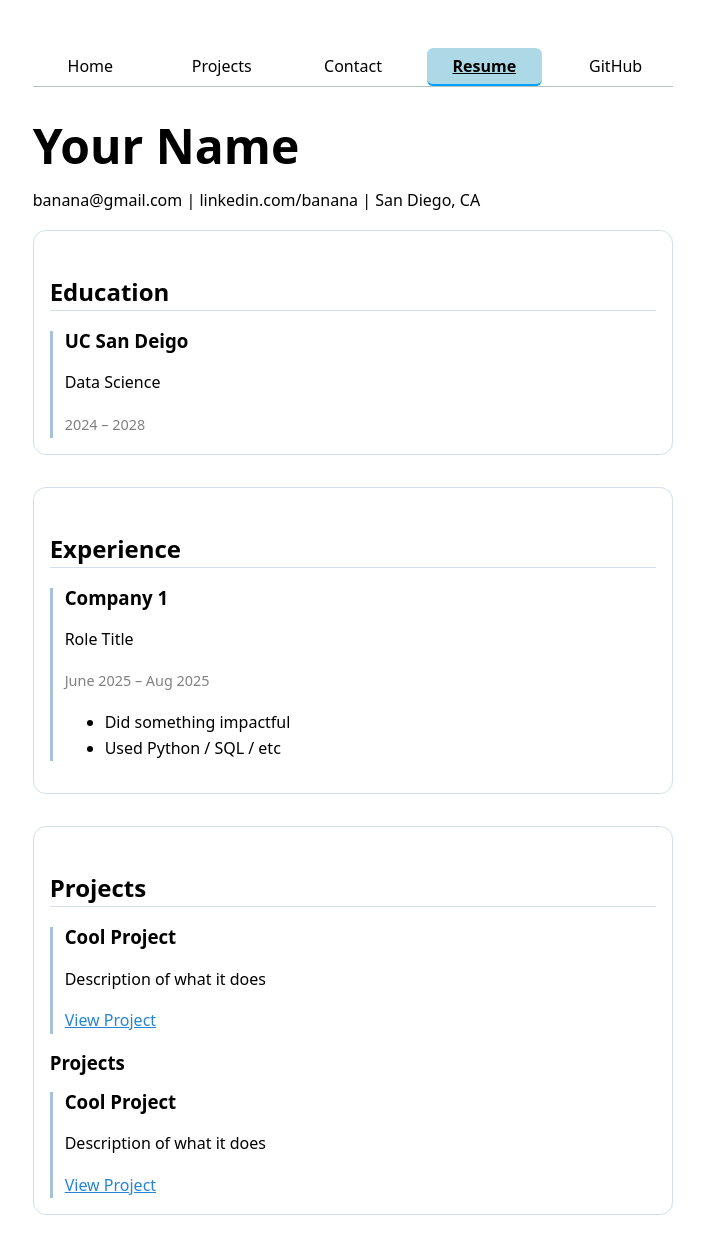
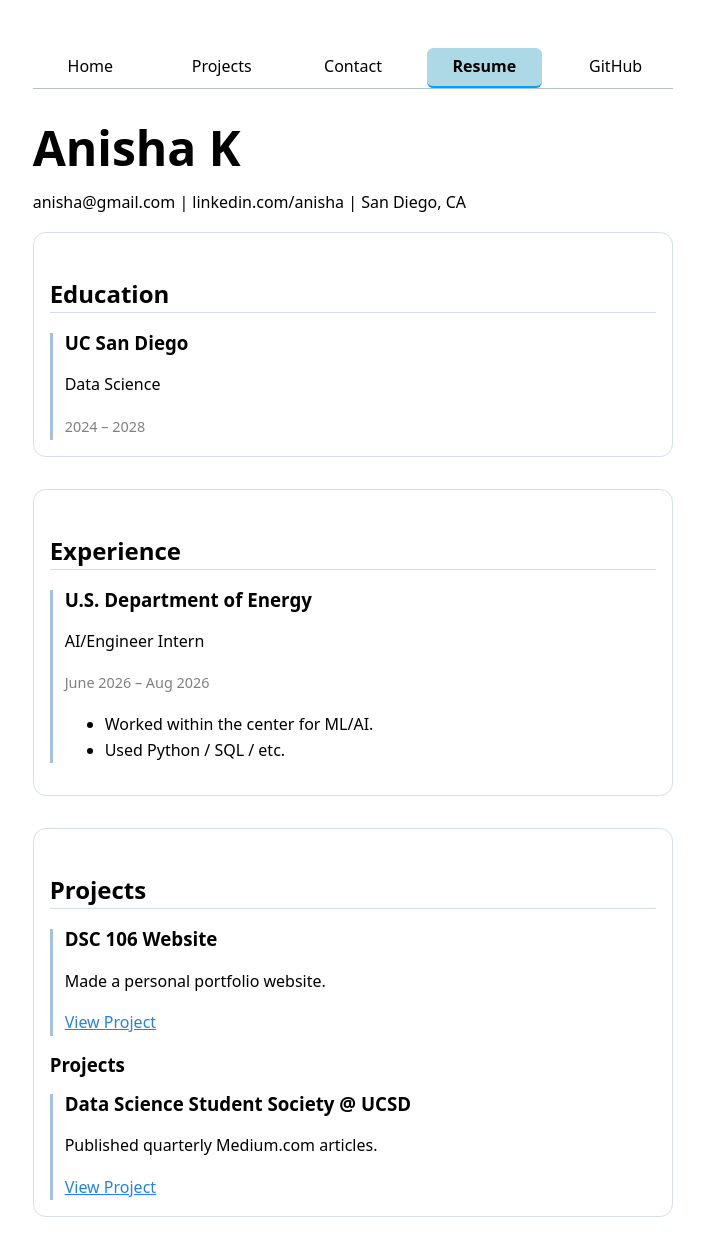
Before and after one commit to k-anisha/portfolio, a plain HTML site: page resume/index.html in a window 1280 px wide. Shown: the whole page, without its empty margins (287-991 px from the left). Drawn offline with Linux system fonts and the light colour scheme.

Commit message:
changes to spacing in .style

```diff
--- a/resume/index.html
+++ b/resume/index.html
@@ -6,7 +6,7 @@
   <title>Resume</title>
   <link rel="stylesheet" href="../style.css">
 </head>
-<body>
+<body class="resume">
 
   <nav>
     <a href="../index.html">Home</a>
@@ -16,14 +16,14 @@
     <a href="https://github.com/k-anisha" target="_blank">GitHub</a>
   </nav>
 
-  <h1>Your Name</h1>
-  <p>banana@gmail.com | linkedin.com/banana | San Diego, CA</p>
+  <h1>Anisha K</h1>
+  <p>anisha@gmail.com | linkedin.com/anisha | San Diego, CA</p>
 
   <section>
     <h2>Education</h2>
 
     <article>
-      <h3>UC San Deigo</h3>
+      <h3>UC San Diego</h3>
       <p>Data Science</p>
       <time>2024 – 2028</time>
     </article>
@@ -34,12 +34,12 @@
     <h2>Experience</h2>
 
     <article>
-      <h3>Company 1</h3>
-      <p>Role Title</p>
-      <time>June 2025 – Aug 2025</time>
+      <h3>U.S. Department of Energy</h3>
+      <p>AI/Engineer Intern</p>
+      <time>June 2026 – Aug 2026</time>
       <ul>
-        <li>Did something impactful</li>
-        <li>Used Python / SQL / etc</li>
+        <li>Worked within the center for ML/AI.</li>
+        <li>Used Python / SQL / etc.</li>
       </ul>
     </article>
 
@@ -49,16 +49,16 @@
     <h2>Projects</h2>
 
     <article>
-      <h3>Cool Project</h3>
-      <p>Description of what it does</p>
+      <h3>DSC 106 Website</h3>
+      <p>Made a personal portfolio website.</p>
       <a href="#">View Project</a>
     </article>
 
     <h3>Projects</h3>
 
     <article>
-      <h3>Cool Project</h3>
-      <p>Description of what it does</p>
+      <h3>Data Science Student Society @ UCSD</h3>
+      <p>Published quarterly Medium.com articles.</p>
       <a href="#">View Project</a>
     </article>
 
--- a/style.css
+++ b/style.css
@@ -81,10 +81,9 @@ h6 {
   text-wrap: balance;
 }
 
+/* ===== Resume page only ===== */
 
-/* ===== Resume page styling ===== */
-
-body {
+.resume {
   max-width: 70ch;
   margin: 2rem auto;
   padding: 1rem;
@@ -92,41 +91,18 @@ body {
   line-height: 1.6;
 }
 
-h1 {
+.resume h1 {
   font-size: 3rem;
   margin-bottom: 0.2rem;
 }
 
-h2 {
+.resume h2 {
   margin-top: 2rem;
   border-bottom: 1px solid oklch(90% 0.02 250);
   padding-bottom: 0.3rem;
 }
 
-nav {
-  display: flex;
-  gap: 1em;
-  flex-wrap: wrap;
-  margin-bottom: 2rem;
-}
-
-nav a {
-  text-decoration: none;
-  color: inherit;
-  padding: 0.4em 0.6em;
-  border-radius: 0.4em;
-}
-
-nav a:hover {
-  background: oklch(92% 0.03 250);
-}
-
-nav a.current {
-  font-weight: 600;
-  border-bottom: 2px solid oklch(70% 0.2 250);
-}
-
-section {
+.resume section {
   margin-bottom: 2rem;
   padding: 1rem;
   border: 1px solid oklch(90% 0.02 250);
@@ -134,17 +110,40 @@ section {
   background: white;
 }
 
-section article {
+.resume section article {
   margin-top: 1rem;
   padding-left: 0.75rem;
   border-left: 3px solid oklch(80% 0.05 250);
 }
 
-time {
+.resume nav {
+  display: flex;
+  gap: 1em;
+  flex-wrap: wrap;
+  margin-bottom: 2rem;
+}
+
+.resume nav a {
+  text-decoration: none;
+  color: inherit;
+  padding: 0.4em 0.6em;
+  border-radius: 0.4em;
+}
+
+.resume nav a:hover {
+  background: oklch(92% 0.03 250);
+}
+
+.resume nav a.current {
+  font-weight: 600;
+  border-bottom: 2px solid oklch(70% 0.2 250);
+}
+
+.resume time {
   font-size: 0.9rem;
   color: gray;
 }
 
-a {
+.resume a {
   color: oklch(60% 0.15 250);
 }
```
